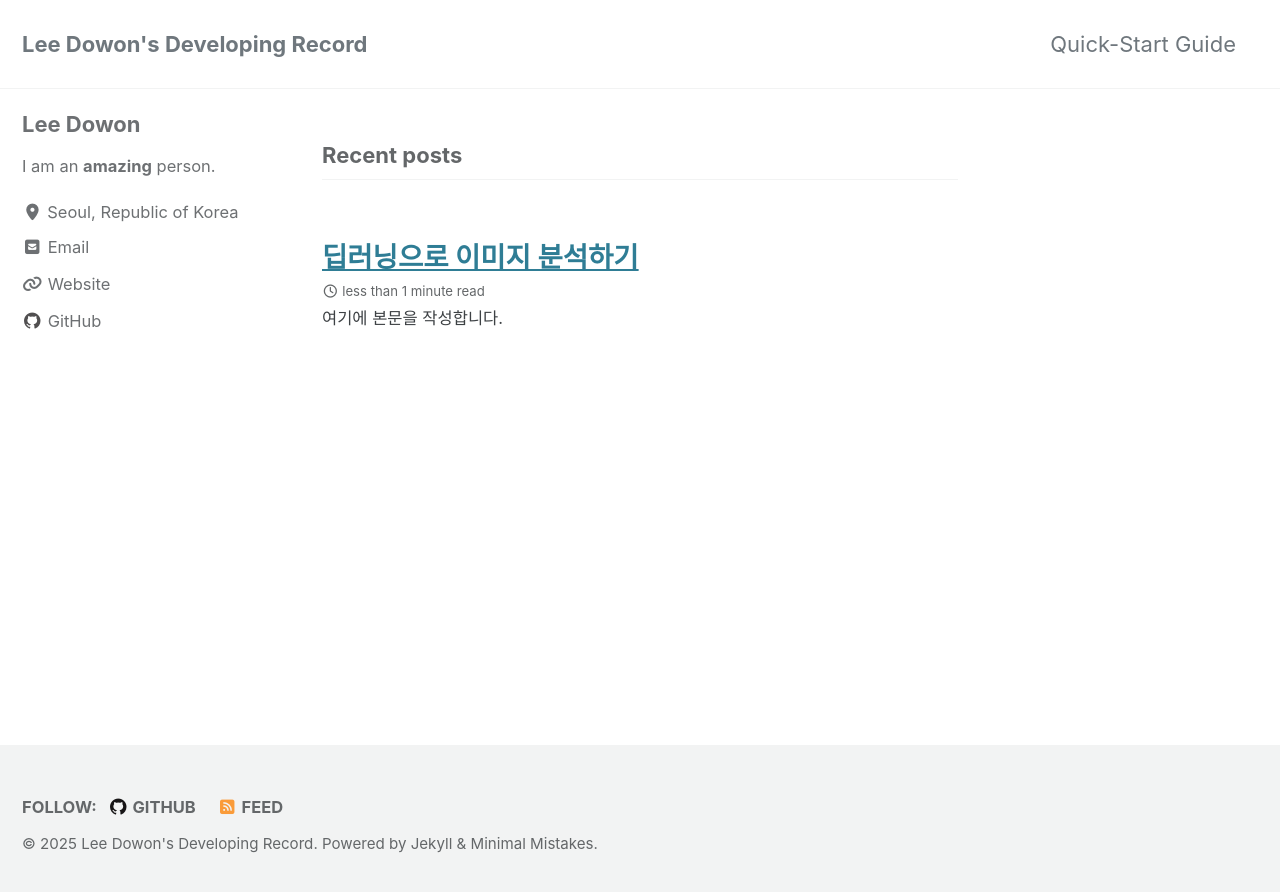
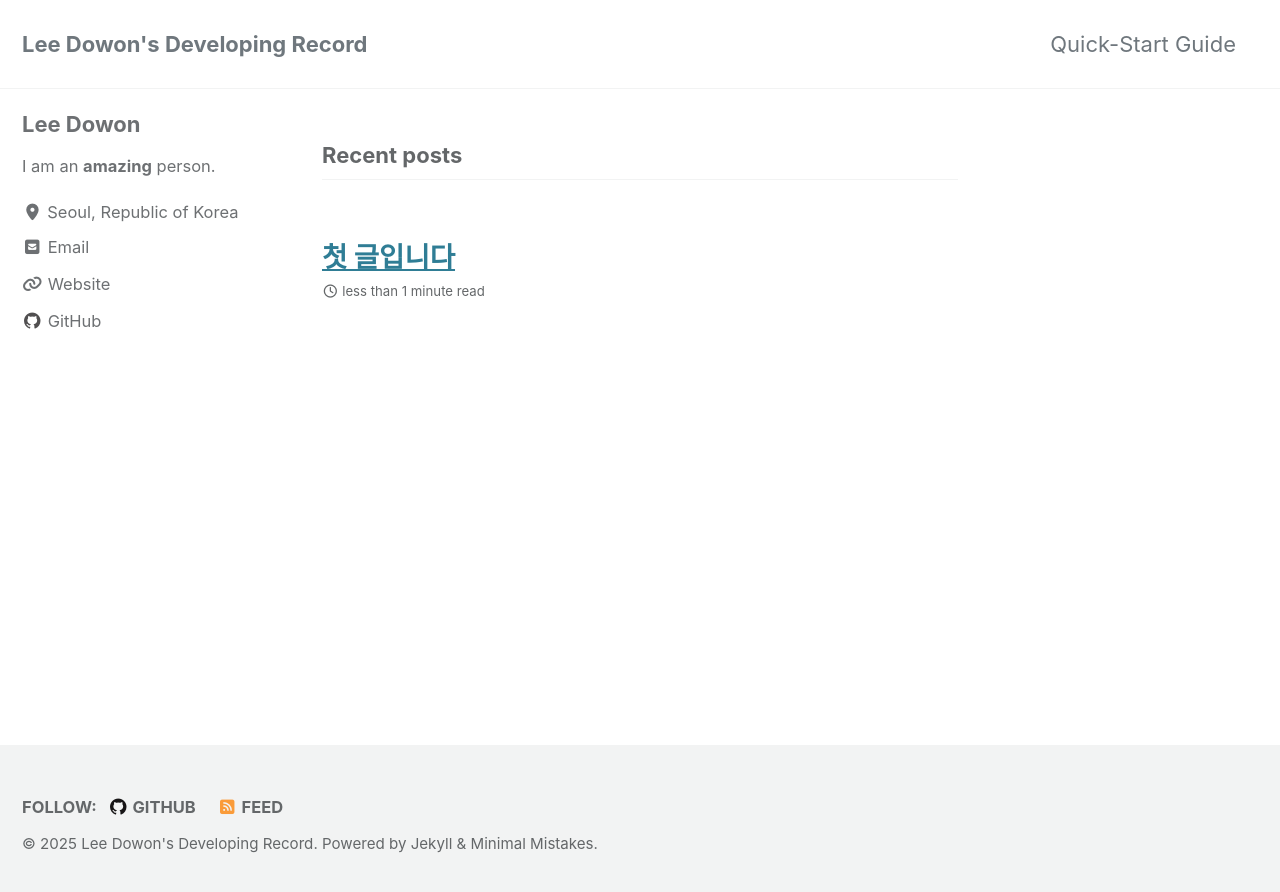
Before and after one commit to II-DW/II-DW.github.io, a Jekyll site: the page built from index.html, in a window 1280 px wide. Shown: the top 892 px of the page. Built offline with Jekyll 4.4.1, drawn with Linux system fonts in a browser that asks for light colours; cached includes are drawn as plain includes; the list of posts is cut into pages by our own code.

Commit message:
fixed: for posts

```diff
--- a/_config.yml
+++ b/_config.yml
@@ -315,7 +315,7 @@
 defaults:
   # _posts
   - scope:
-      path: ""
+      path: "_posts"
       type: posts
     values:
       layout: single
--- a/_posts/2025-05-21-title.md
+++ b/_posts/2025-05-21-title.md
@@ -1,9 +1,5 @@
 ---
 layout: post
-title: "딥러닝으로 이미지 분석하기"
-date: 2025-05-21
-categories: [AI, Research]
-tags: [CNN, DeepLearning]
+title: "첫 글입니다"
+date: 2025-05-21 01:00:00 +0900
 ---
-
-여기에 본문을 작성합니다.
```
